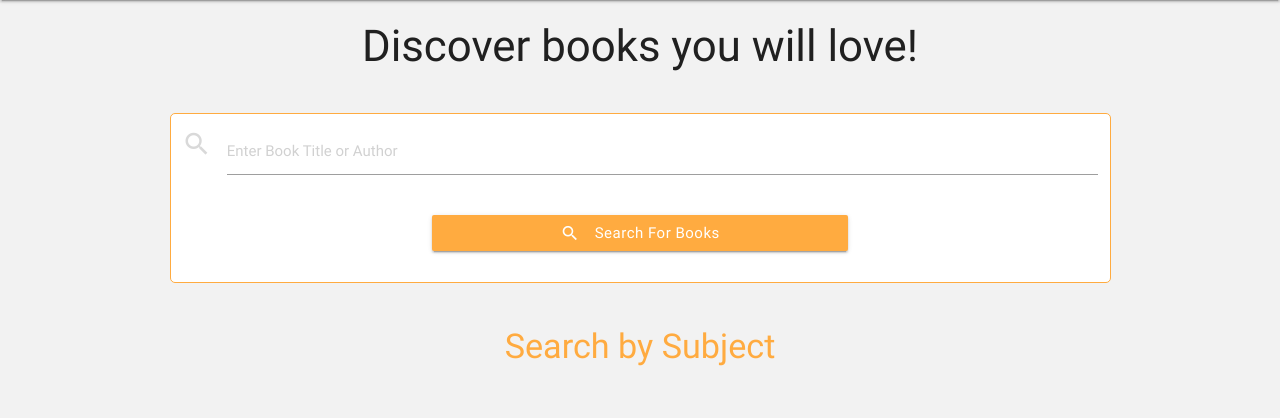
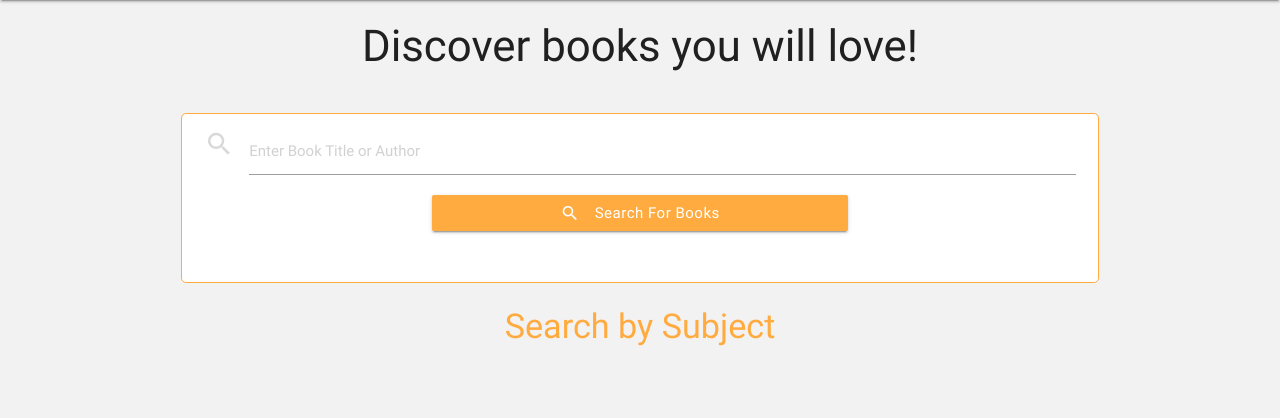
Before and after one commit to digitalis75/Datacentric-Project-What-To-Read, a Flask app: page /my_page in a window 1280 px wide. Shown: the part 64-482 px from the top of the page. Run offline with Flask 2, Linux system fonts and the light colour scheme; data that the repository does not hold is empty; some libraries are stand-ins or nearby versions.

Commit message:
Code correction my_page.html

```diff
--- a/templates/my_page.html
+++ b/templates/my_page.html
@@ -1,9 +1,8 @@
 {% extends 'base.html' %}
 {% block content %}
 <!----Search Form ------->
-<div class="row">
     <form action= "{{ url_for('search_results') }}" method="GET" class="search-form col s12">
-        <div class="row">
+        <div>
             <div class="input-field col s12">
                 <i class="material-icons faded prefix">search</i>
                 <input placeholder="Enter Book Title or Author" id="search" name="search_word" type="text" class="validate valign-wrapper">
@@ -16,10 +15,8 @@
             </button>
         </div>
     </form>
-</div>
 
     <!---- Genres ------->
-<div class="row">
     <div class= "row center header-small">
         <h4>Search by Subject</h4>
     </div>
@@ -30,5 +27,4 @@
         </div>
     </div>
     {% endfor %}
-</div>
 {% endblock %}
```
